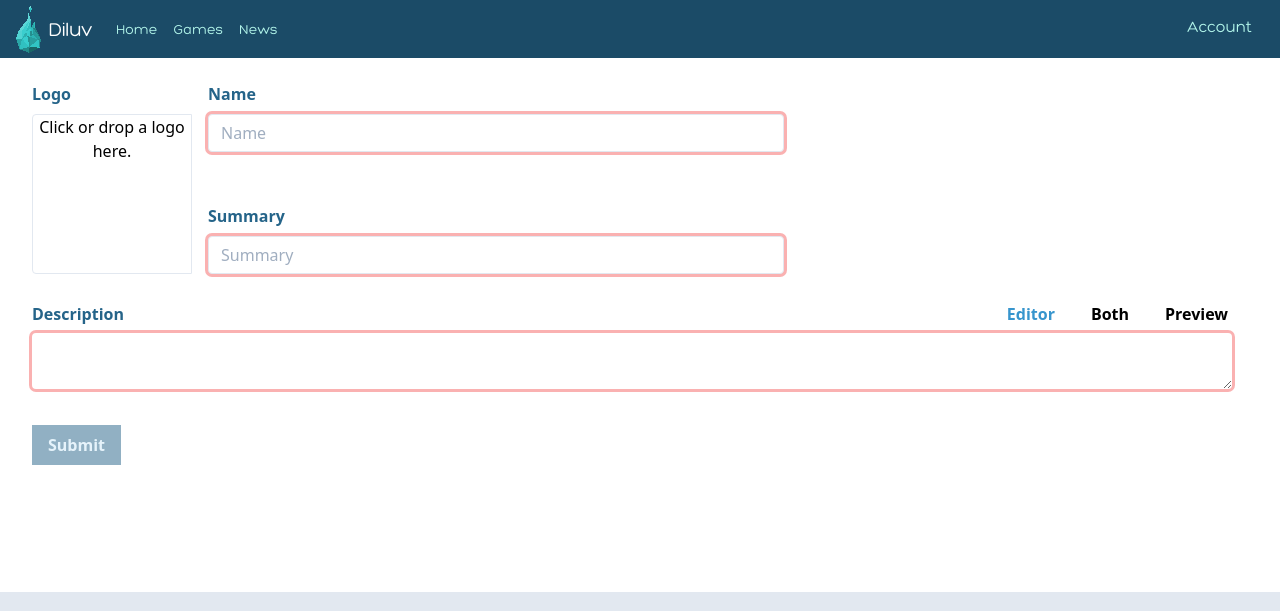
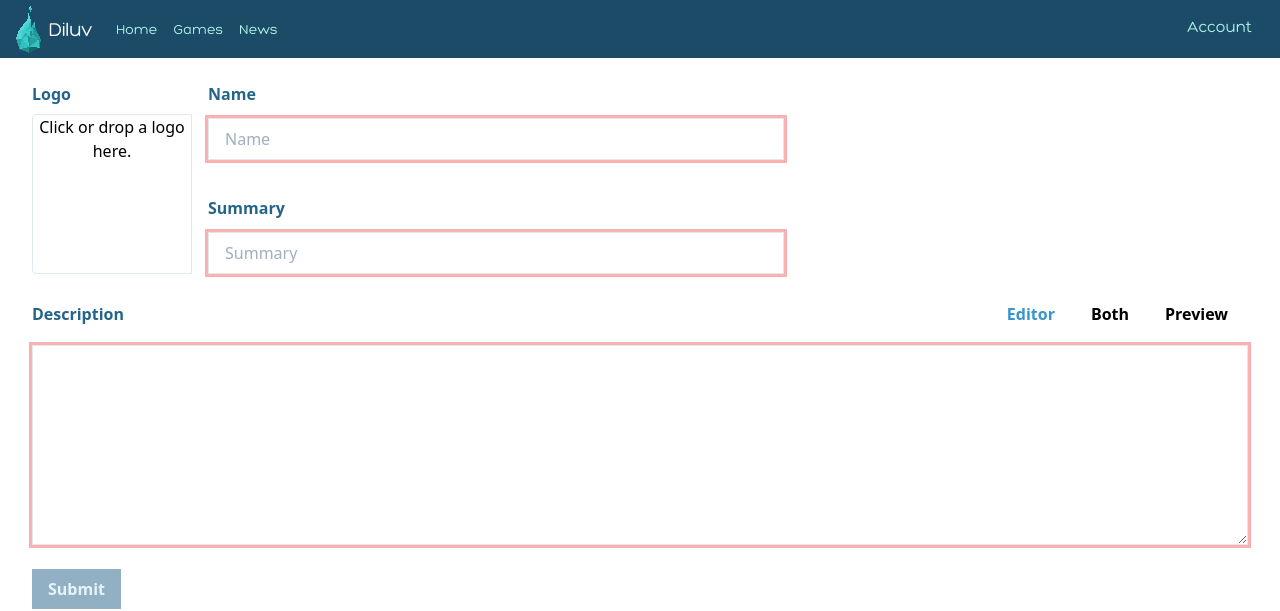
Before and after one commit to Diluv/Diluv-Website, a Next.js app: page /games/1/1/create in a window 1280 px wide. Shown: the top 611 px of the page. Built offline with nearby package versions, Linux system fonts and the light colour scheme; what axios-auth-refresh, tailwindcss-elevation, tailwindcss-spinner, tailwindcss-triangle-after would draw is missing.

Commit message:
made text inputs uniform

```diff
--- a/src/pages/games/[game_slug]/[project_types_slug]/create.tsx
+++ b/src/pages/games/[game_slug]/[project_types_slug]/create.tsx
@@ -110,7 +110,7 @@ function ProjectCreatePage({gameSlug, projectTypesSlug}: Props) {
                     Name
                   </label>
                   <input
-                    className={"shadow appearance-none border rounded w-full py-2 px-3 text-diluv-700 leading-tight focus:outline-none focus:shadow-outline " + (formData.valid.name ? "focus:shadow-valid " + shadowValid : "focus:shadow-invalid " + shadowInvalid)}
+                    className={"focus:outline-none focus:shadow-outline border border-gray-300 mt-3 py-2 px-4 block w-full text-black " + (formData.valid.name ? "focus:shadow-valid " + shadowValid : "focus:shadow-invalid " + shadowInvalid)}
                     id="name" type="text" placeholder="Name"
                     minLength={5}
                     maxLength={50}
@@ -130,7 +130,7 @@ function ProjectCreatePage({gameSlug, projectTypesSlug}: Props) {
                     Summary
                   </label>
                   <input
-                    className={"shadow appearance-none border rounded w-full py-2 px-3 text-diluv-700 leading-tight focus:outline-none focus:shadow-outline " + (formData.valid.summary ? "focus:shadow-valid " + shadowValid : "focus:shadow-invalid " + shadowInvalid)}
+                    className={"focus:outline-none focus:shadow-outline border border-gray-300 mt-3 py-2 px-4 block w-full text-black " + (formData.valid.summary ? "focus:shadow-valid " + shadowValid : "focus:shadow-invalid " + shadowInvalid)}
                     id="summary" type="text" placeholder="Summary"
                     minLength={10}
                     maxLength={250}
@@ -169,7 +169,7 @@ function ProjectCreatePage({gameSlug, projectTypesSlug}: Props) {
                 {
                   (activeTab == "editor" || activeTab == "both") &&
                   <textarea id="description"
-                            className={"flex-1 shadow appearance-none rounded py-2 px-3 text-diluv-700 mb-3 mr-4 leading-tight overflow-x-auto whitespace-pre h-full " + (formData.valid.description ? "focus:shadow-valid " + shadowValid : "focus:shadow-invalid " + shadowInvalid)}
+                            className={"flex-1 focus:outline-none focus:shadow-outline border border-gray-300 mt-3 py-2 px-4 block w-full text-black overflow-x-auto whitespace-pre h-full min-h-25vh " + (formData.valid.description ? "focus:shadow-valid " + shadowValid : "focus:shadow-invalid " + shadowInvalid)}
                             minLength={50}
                             maxLength={1000}
                             onChange={event => {
```
